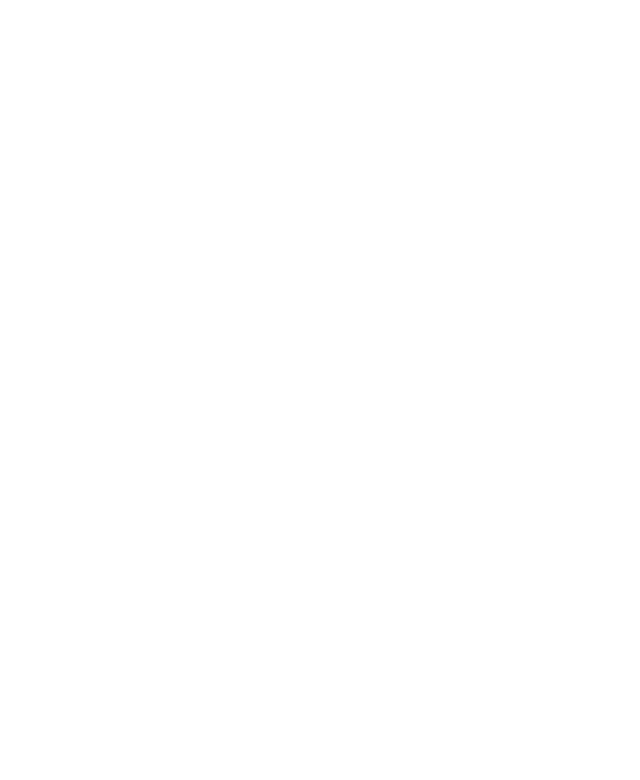
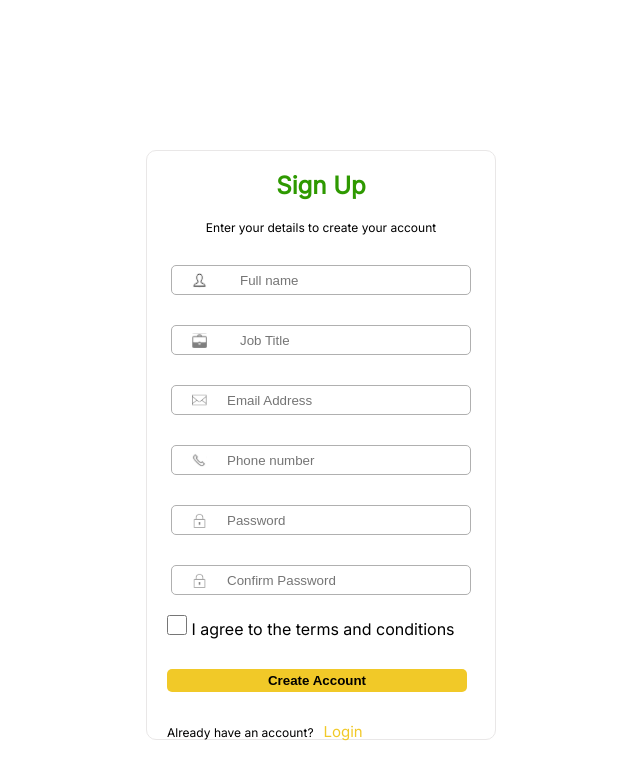
Before and after one commit to Ahnob/agritechcapstonereact, a React (Vite) app: page /admin-signup in a window 1280 px wide. Before the commit this address had no page. Shown: the top 780 px of the page, without its empty margins (319-959 px from the left). Built offline with nearby package versions, Linux system fonts and the light colour scheme.

Commit message:
worked on the onsubmit for both the sadminsignup and login forms

```diff
--- a/src/App.jsx
+++ b/src/App.jsx
@@ -17,10 +17,10 @@ function App() {
         <Route path="/subscription" element={<Subscription />} />
         <Route path="/" element={<Home />} />
         <Route path="/login" element={<Login />} />
-        <Route path="/farmersignup" element={<FarmerSignup />} />
-        <Route path="/b2bsignup" element={<B2BSignup />} />
-        <Route path="/adminsignup" element={<AdminSignup />} />
-        <Route path="/b2csignup" element={<B2CSignup />} />
+        <Route path="/farmer-signup" element={<FarmerSignup />} />
+        <Route path="/b2b-signup" element={<B2BSignup />} />
+        <Route path="/admin-signup" element={<AdminSignup />} />
+        <Route path="/b2c-signup" element={<B2CSignup />} />
         <Route path="/account-verify" element={<AccountVerify />} />
       </Routes>
     </BrowserRouter>
--- a/src/api.js
+++ b/src/api.js
@@ -1,6 +1,6 @@
 import axios from "axios";
 
-const API_URL = "https://your-api-url.com";
+const API_URL = "https://agritechlink-backend.onrender.com/api";
 
 export const loginUser = async (email, password) => {
   try {
@@ -11,10 +11,12 @@ export const loginUser = async (email, password) => {
   }
 };
 
-export const signupUser = async (name, email, password) => {
+export const signupAdmin = async (name, jobTitle, phoneNumber, email, password) => {
   try {
-    const response = await axios.post(`${API_URL}/signup`, {
+    const response = await axios.post(`${API_URL}/users/register`, {
       name,
+      jobTitle,
+      phoneNumber,
       email,
       password,
     });
--- a/src/components/Login/Login.jsx
+++ b/src/components/Login/Login.jsx
@@ -46,8 +46,7 @@ const Login = () => {
             <img src={email_icon} alt="" />
             <input
               type="email"
-              placeholder="Email Address"
-              maxLength="15"
+              placeholder="E"
               required
               value={email}
               onChange={(e) => setEmail(e.target.value)}
@@ -98,7 +97,7 @@ const Login = () => {
         </div>
         <div className="login-button-text">
           Do not have an account yet?
-          <Link className="signup_link login-a" to="/b2bsignup">
+          <Link className="signup_link login-a" to="/admin-signup">
             Sign up
           </Link>
         </div>
--- a/src/components/Signup/Adminsignup/AdminSignup.jsx
+++ b/src/components/Signup/Adminsignup/AdminSignup.jsx
@@ -2,24 +2,81 @@ import email_icon from "../../../assets/email.png";
 import password_icon from "../../../assets/Lock.png";
 import phone_icon from "../../../assets/Phone-icon.svg";
 import business_icon from "../../../assets/Business-icon.svg";
-
-import "./AdminSignup.css";
+import name_icon from "../../../assets/Customer-icon.svg";
+import { Link } from "react-router-dom";
+import { useState } from "react";
+import { signupAdmin } from "../../../api";
 
 function AdminSignup() {
+  const [name, setName] = useState("");
+  const [jobTitle, setJobTitle] = useState("");
+  const [email, setEmail] = useState("");
+  const [phoneNumber, setPhoneNumber] = useState("");
+  const [password, setPassword] = useState("");
+  const [confirmPassword, setConfirmPassword] = useState("");
+
+  function clearInput() {
+    setName("");
+    setJobTitle("");
+    setEmail("");
+    setPhoneNumber("");
+    setPassword("");
+    setConfirmPassword("");
+  }
+
+  function updateJobTitle(event) {
+    setJobTitle(event.target.value);
+  }
+  function updateEmail(event) {
+    setEmail(event.target.value);
+  }
+  function updatePhoneNumber(event) {
+    setPhoneNumber(event.target.value);
+  }
+
+  function updatePassword(event) {
+    setPassword(event.target.value);
+  }
+  function updateConfirmPassword(event) {
+    setConfirmPassword(event.target.value);
+  }
+
+  function updateName(event) {
+    setName(event.target.value);
+  }
+
+  async function onSubmit(event) {
+    event.preventDefault();
+    await signupAdmin(name, jobTitle, phoneNumber, email, password);
+    clearInput();
+  }
+
   return (
     <>
-      <div className="admin-container">
+      <form onSubmit={onSubmit} action="#" className="container">
         <h2>Sign Up</h2>
         <p className="first-paragraph">
           Enter your details to create your account
         </p>
         <div className="input-box">
           <div className="input">
+            <img src={name_icon} alt="" />
+            <input
+              onChange={updateName}
+              type="text"
+              placeholder="Full name"
+              value={name}
+            ></input>
+          </div>
+        </div>
+        <div className="input-box">
+          <div className="input">
             <img src={business_icon} alt="" />
             <input
+              onChange={updateJobTitle}
+              value={jobTitle}
               type="text"
-              placeholder="Job Tittle"
-              maxLength="15"
+              placeholder="Job Title"
               required
             ></input>
           </div>
@@ -28,9 +85,33 @@ function AdminSignup() {
           <div className="input">
             <img src={email_icon} alt="" />
             <input
+              onChange={updateEmail}
               type="email"
               placeholder="Email Address"
-              maxLength="11"
+              value={email}
+              required
+            ></input>
+          </div>
+        </div>
+        <div className="input-box">
+          <div className="input">
+            <img src={phone_icon} alt="" />
+            <input
+              onChange={updatePhoneNumber}
+              placeholder="Phone number"
+              value={phoneNumber}
+            ></input>
+          </div>
+        </div>
+        <div className="input-box">
+          <div className="input">
+            <img src={password_icon} alt="" />
+            <input
+              onChange={updatePassword}
+              type="password"
+              placeholder="Password"
+              maxLength="15"
+              value={password}
               required
             ></input>
           </div>
@@ -39,30 +120,30 @@ function AdminSignup() {
           <div className="input">
             <img src={password_icon} alt="" />
             <input
+              onChange={updateConfirmPassword}
               type="password"
-              placeholder="Password"
+              placeholder="Confirm Password"
               maxLength="15"
+              value={confirmPassword}
               required
             ></input>
           </div>
         </div>
-        <div className="input-box">
-          <div className="input">
-            <img src={phone_icon} alt="" />
-            <input
-              type="number"
-              placeholder="Phone number"
-              maxLength="11"
-              required
-            ></input>
-          </div>
+
+        <div className="conditions-container">
+          <input className="checkbox conditions" type="checkbox"></input> I
+          agree to the terms and conditions
         </div>
-        <div className="conditions-container">
-          <input className="checkbox conditions" type="checkbox"></input> I agree to the
-          terms and conditions
+        <button className="signup-button" type="submit">
+          Create Account
+        </button>
+        <div className="login-button-text">
+          Already have an account?
+          <Link className="signup_link login-a" to="/login">
+            Login
+          </Link>
         </div>
-        <button className="signup-button">Create Account</button>
-      </div>
+      </form>
     </>
   );
 }
--- a/src/components/Signup/B2B/B2BSignup.jsx
+++ b/src/components/Signup/B2B/B2BSignup.jsx
@@ -33,9 +33,21 @@ function B2BSignup() {
     setConfirmPassword(event.target.value);
   }
 
+  function onSubmit(event) {
+    event.preventDefault();
+    const formValues = {
+      businessName,
+      email,
+      phoneNumber,
+      location,
+      password,
+    };
+    console.log(formValues);
+  }
+
   return (
     <>
-      <div className="container">
+      <form onSubmit={onSubmit} action="#" className="container">
         <h2>Sign Up</h2>
         <p className="first-paragraph">
           Enter your details to create your account
@@ -118,14 +130,16 @@ function B2BSignup() {
           <input className="checkbox conditions" type="checkbox"></input> I
           agree to the terms and conditions
         </div>
-        <button className="signup-button">Create Account</button>
+        <button className="signup-button" type="submit">
+          Create Account
+        </button>
         <div className="login-button-text">
           Already have an account?
           <Link className="signup_link login-a" to="/login">
             Login
           </Link>
         </div>
-      </div>
+      </form>
     </>
   );
 }
```
Also changed, not shown: src/components/Admin/Admin.jsx (deleted, +0 -65 lines), src/components/Admin/Admin.css (deleted).
